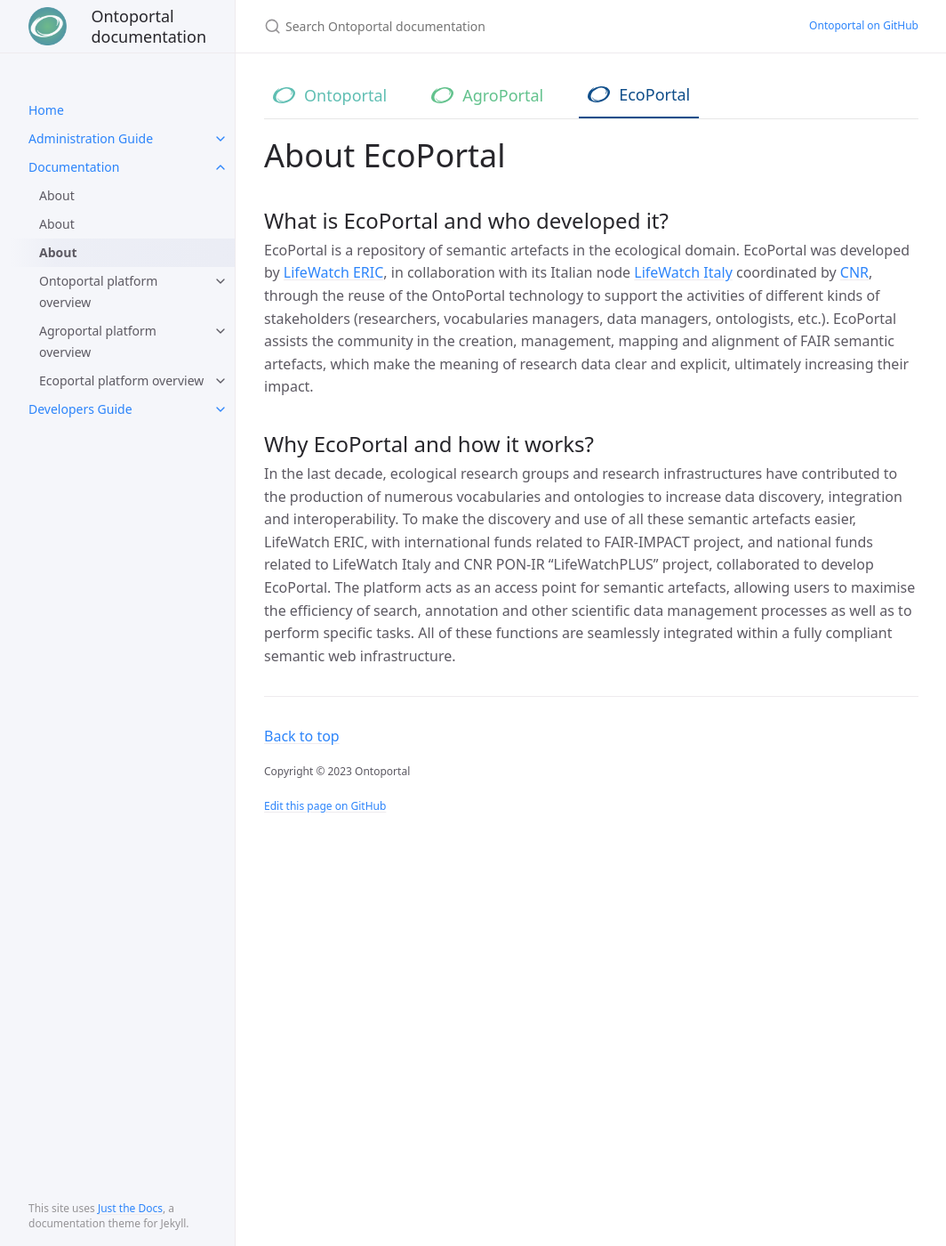
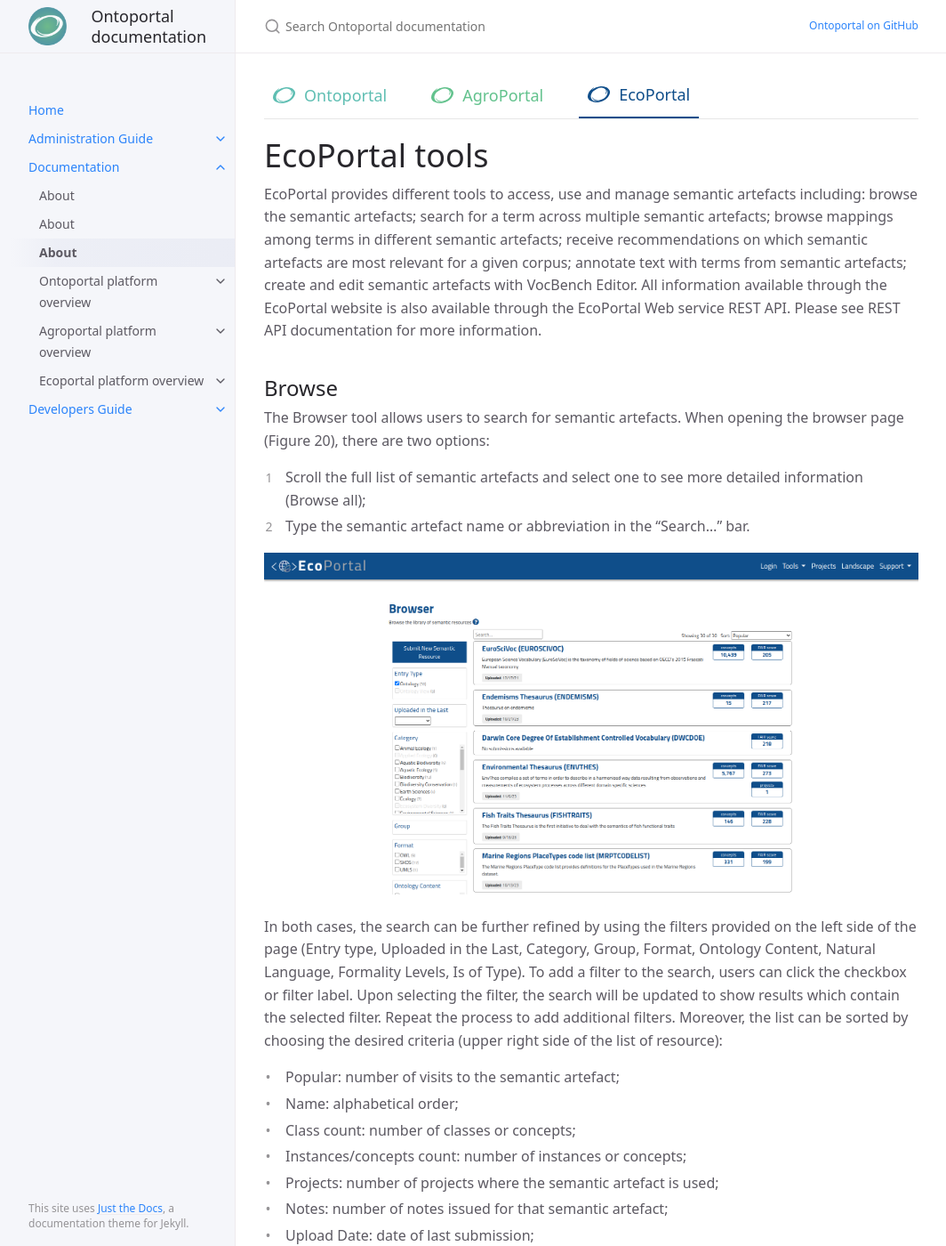
Before and after one commit to ontoportal/documentation, a Jekyll site: the page built from docs/users-guide-docs/documentation/ecoportal/about.md, in a window 1280 px wide and 1400 px high. Shown: the whole window at 89% size, without its empty margins (107-1171 px from the left). Built offline with Jekyll 4.4.1, drawn with Linux system fonts in a browser that asks for light colours; some of the changed text lies outside the part shown.

Commit message:
separate chapitres sections in the shared doc to customize it if needed in the different portals

```diff
--- a/_includes/shared_doc/platform_overview/tools.md
+++ b/_includes/shared_doc/platform_overview/tools/browse.md
@@ -1,13 +1,4 @@
-# {{ include.portal }} tools
 
-{{ include.portal }} provides different tools to access, use and manage semantic artefacts including:
-browse the semantic artefacts;
-search for a term across multiple semantic artefacts;
-browse mappings among terms in different semantic artefacts;
-receive recommendations on which semantic artefacts are most relevant for a given corpus;
-annotate text with terms from semantic artefacts;
-create and edit semantic artefacts with VocBench Editor.
-All information available through the {{ include.portal }} website is also available through the {{ include.portal }} Web service REST API. Please see REST API documentation for more information.
 
 ## Browse
 
--- /dev/null
+++ b/_includes/shared_doc/platform_overview/tools/index.md
@@ -0,0 +1,10 @@
+# {{ include.portal }} tools
+
+{{ include.portal }} provides different tools to access, use and manage semantic artefacts including:
+browse the semantic artefacts;
+search for a term across multiple semantic artefacts;
+browse mappings among terms in different semantic artefacts;
+receive recommendations on which semantic artefacts are most relevant for a given corpus;
+annotate text with terms from semantic artefacts;
+create and edit semantic artefacts with VocBench Editor.
+All information available through the {{ include.portal }} website is also available through the {{ include.portal }} Web service REST API. Please see REST API documentation for more information.
--- a/docs/users-guide-docs/documentation/ecoportal/about.md
+++ b/docs/users-guide-docs/documentation/ecoportal/about.md
@@ -7,4 +7,5 @@ nav_order: 1
 ---
 {% include documentation_nav.html portal="ecoportal" %}
 
-{% include shared_doc/about.md portal="EcoPortal" %}
+{% include shared_doc/platform_overview/tools/index.md portal="EcoPortal" %}
+{% include shared_doc/platform_overview/tools/browse.md portal="EcoPortal" %}
```
Also changed, not shown: docs/users-guide-docs/documentation/agroportal/platform_overview/tools.md (+3 -3 lines), docs/users-guide-docs/documentation/ecoportal/platform_overview/tools.md (+2 -1 lines), docs/users-guide-docs/documentation/ontoportal/platform_overview/tools.md (+2 -1 lines).
